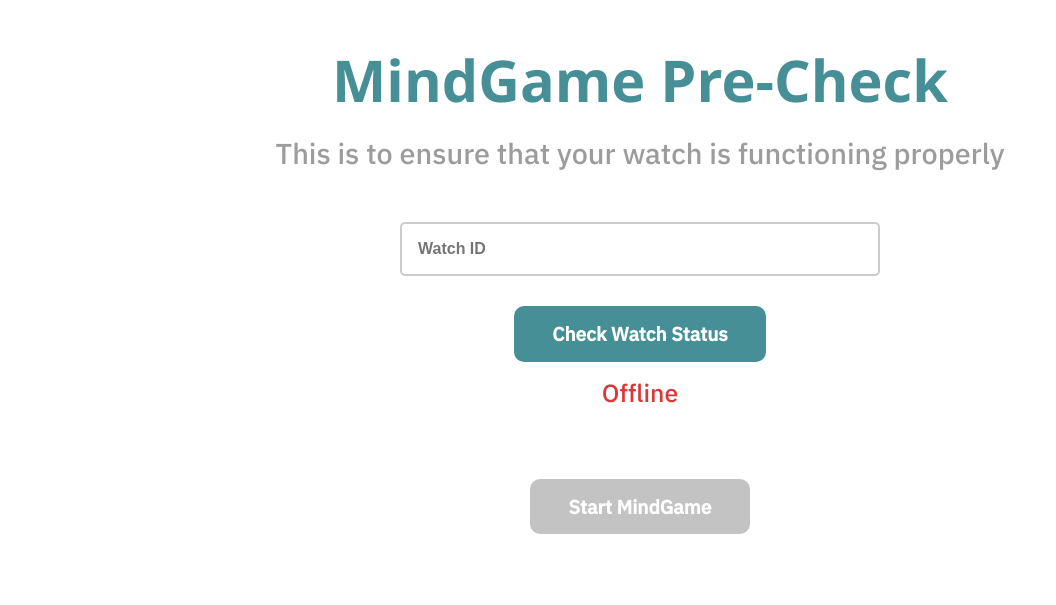
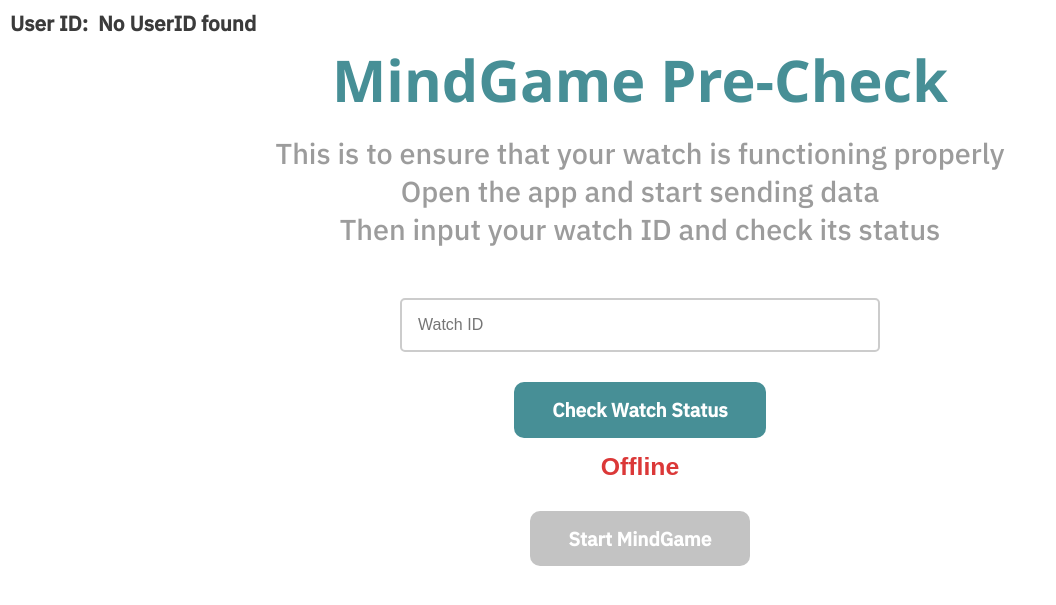
Before and after one commit to wearablebiosensing/MindGame, a Flask app: page /mindgame_precheck in a window 1280 px wide. Shown: the top 605 px of the page, without its empty margins (0-1056 px from the left). Run offline with Flask 3, Linux system fonts and the light colour scheme.

Commit message:
Finish MindGame Pre-Check Page

```diff
--- a/CareWear-MagneticTilesActivity/app.py
+++ b/CareWear-MagneticTilesActivity/app.py
@@ -253,6 +253,8 @@ def check_mqtt_connection():
         return jsonify(response)
     else:
         response = {'status': "offline"}
+        # response = {'status': "online"}
+
         return jsonify(response)
 
 
--- a/CareWear-MagneticTilesActivity/static/css/global.css
+++ b/CareWear-MagneticTilesActivity/static/css/global.css
@@ -13,14 +13,6 @@ html {
   margin: 0;
   padding: 0;
   height: 100%;
-}
-
-.container {
-  width: 100%;
-  max-width: 1200px;
-  margin: 0 auto;
-  padding: 20px;
-  box-sizing: border-box;
 }
 
 h1 {
--- a/CareWear-MagneticTilesActivity/static/css/precheck.css
+++ b/CareWear-MagneticTilesActivity/static/css/precheck.css
@@ -5,6 +5,14 @@
   text-align: center;
   padding: 20px 0px 5px 0px;
   font-family: "Segoe UI", Tahoma, Geneva, Verdana, sans-serif;
+}
+
+.container {
+  width: 100%;
+  max-width: 1200px;
+  margin: 0 auto;
+  padding: 20px;
+  box-sizing: border-box;
 }
 
 .pregame_directions {
@@ -16,8 +24,11 @@
 }
 
 .pregame_id {
-  font-size: calc(16px + 1vw);
-  padding: 30px 0px 10px 0px;
+  position: absolute;
+  left: 10px;
+  top: 10px;
+  font-size: calc(8px + 1vw);
+  /* padding: 30px 0px 10px 0px; */
   color: #3b3b3b;
   font-weight: bold;
 
@@ -36,8 +47,10 @@
 .pregame_watch_status {
   text-align: center;
   font-size: calc(12px + 1vw);
-  font-family: "IBM Plex Sans", sans-serif;
-  color: rgb(218, 55, 55);
+  font-weight: bold;
+
+  font-family: sans-serif;
+  color: rgb(219, 56, 56);
 }
 
 .start_button {
@@ -60,8 +73,8 @@
 }
 
 .start_button:hover {
-  background-color: #5aa6b2; /* Lighter shade for hover/focus */
-  transform: scale(1.05); /* Slightly increase size */
+  background-color: #5ba2ad; /* Lighter shade for hover/focus */
+  transform: scale(1.03); /* Slightly increase size */
   outline: none; /* Remove default focus outline */
 }
 
@@ -75,7 +88,7 @@ input[type="text"] {
   border: 2px solid #ccc;
   border-radius: 5px;
   font-size: 1em; /* Use em for font-size */
-  font-weight: bold;
+  /* font-weight: bold; */
   outline: none;
   width: 100%; /* Full width */
   max-width: 30em; /* Max-width in em (equivalent to 300px) */
--- a/CareWear-MagneticTilesActivity/static/js/precheck.js
+++ b/CareWear-MagneticTilesActivity/static/js/precheck.js
@@ -8,6 +8,8 @@ const g_watchID_input = document.getElementById("watchID_input");
 const g_watch_status_text = document.getElementById("watch_status_text");
 const g_watch_check_watch_status_btn = document.getElementById("watch_status_check_btn");
 const g_watch_status_loading = document.getElementById("watch_status_loading");
+const g_mindgame_start_btn = document.getElementById("mindgame_start_btn");
+const g_show_user_id = document.getElementById("pregame_id");
 
 // Indicates if watch is connected
 let g_watch_status = false;
@@ -75,16 +77,17 @@ async function fetchWatchStatus(watchID) {
  * @param {string} status The status of the watch ('online' or 'offline').
  */
 function displayWatchStatus(status) {
-  const isOnline = status === "online";
+  const isOnline = status == "online";
+  console.log(isOnline);
   g_watch_status_text.innerText = isOnline ? "Online" : "Offline";
   g_watch_status_text.style.color = isOnline ? "green" : "red";
 
   if (isOnline) {
     g_watch_status = true;
-    //Change disabled status
+    g_mindgame_start_btn.classList.remove("pregame_disabled");
   } else {
     g_watch_status = false;
-    //Change disabled status
+    g_mindgame_start_btn.classList.add("pregame_disabled");
   }
 }
 
@@ -95,6 +98,7 @@ function displayWatchStatus(status) {
 
 
 */
+
 function getLocalStorageOrNull(key) {
   try {
     const value = localStorage.getItem(key);
@@ -111,11 +115,33 @@ function prefillInputsWithLocalStorage() {
 }
 prefillInputsWithLocalStorage();
 
+// Event listner for the check status button
 g_watch_check_watch_status_btn.addEventListener("click", async () => {
+  const watchID = g_watchID_input.value;
+  if (!watchID.match(/\S/)) {
+    alert("Watch ID is empty");
+    return;
+  }
   await handleWatchStatusCheck();
 });
-// const watchID = g_watchID_input.value;
-// if (!watchID.match(/\S/)) {
-//   alert("Watch ID is empty");
-//   return;
-// }
+
+// Event listner for the start mindgame button
+g_mindgame_start_btn.addEventListener("click", () => {
+  const watchID = g_watchID_input.value;
+  if (!watchID.match(/\S/)) {
+    alert("Watch ID is empty");
+    return;
+  }
+
+  if (g_mindgame_start_btn.classList.contains("pregame_disabled")) return;
+
+  if (getLocalStorageOrNull("userID") == null) {
+    alert("Cannot start MindGame as there is no userID saved to differentiate the data");
+    return;
+  }
+
+  window.location = "/tiles_game";
+});
+
+// Show userID
+g_show_user_id.innerHTML += getLocalStorageOrNull("userID") == null ? "No UserID found" : getLocalStorageOrNull("userID");
--- a/CareWear-MagneticTilesActivity/templates/mindgame_precheck.html
+++ b/CareWear-MagneticTilesActivity/templates/mindgame_precheck.html
@@ -11,7 +11,7 @@
   <body>
     <div class="container">
       <div class="pregame_header">MindGame Pre-Check</div>
-      <div class="pregame_directions">This is to ensure that your watch is functioning properly</div>
+      <div class="pregame_directions">This is to ensure that your watch is functioning properly<br />Open the app and start sending data<br />Then input your watch ID and check its status</div>
       <div style="display: flex; flex-direction: column; align-items: center; gap: 5px; width: 100%">
         <!-- <div class="pregame_id">UserID: <span>P1</span></div> -->
         <input type="text" placeholder="Watch ID" id="watchID_input" />
@@ -25,7 +25,9 @@
         </svg>
       </div>
 
-      <div class="h_center"><button id="pregame_start" class="start_button pregame_disabled">Start MindGame</button></div>
+      <div class="h_center"><button id="mindgame_start_btn" class="start_button pregame_disabled">Start MindGame</button></div>
+
+      <div class="pregame_id" id="pregame_id">User ID: &nbsp;</div>
     </div>
 
     <script src="{{ url_for('static', filename='js/precheck.js') }}"></script>
```
Also changed, not shown: CareWear-MagneticTilesActivity/static/js/home.js (+9 -0 lines), CareWear-MagneticTilesActivity/templates/mqtt_template.html (deleted, +0 -18 lines).
